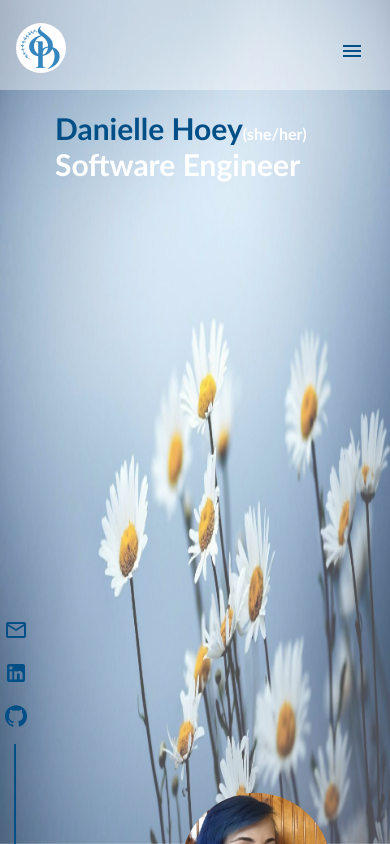
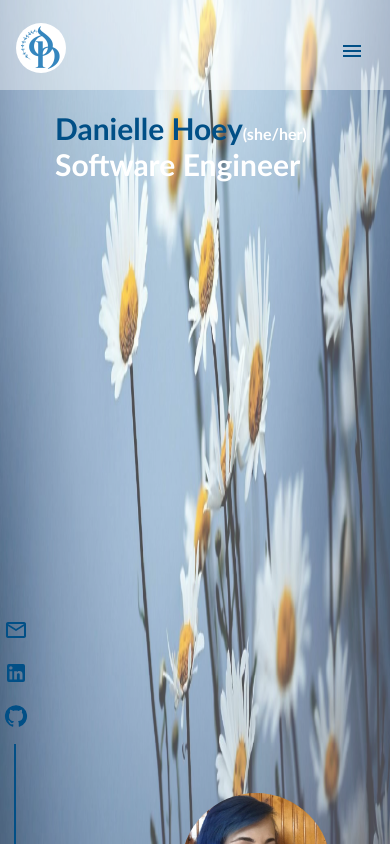
Before and after one commit to danianise/Portfolio, a React (Create React App) app: page / in a window 390 px wide. Shown: the top 844 px of the page. Built offline with nearby package versions, Linux system fonts and the light colour scheme.

Commit message:
Mobile styling: more

```diff
--- a/src/App.css
+++ b/src/App.css
@@ -42,10 +42,11 @@ li {
   .App::before {
     /* background-image: url('../public/smallDaisies.jpeg'); */
     /* opacity: 0.55; */
-    background-size: 100% 100%;
+    background-size: 100% 180%;
+    background-position: bottom;
   }
 
   .mainContent {
-    margin: 90px 25px 0 55px;
+    margin: 90px 55px 0 55px;
   }
 }
```
